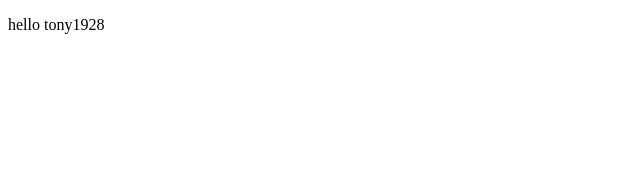
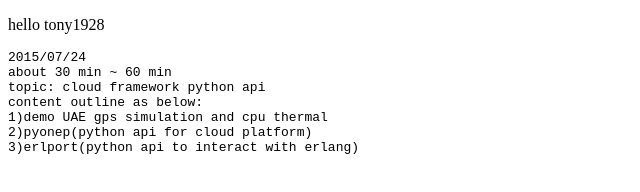
Before and after one commit to Tony1928/Tony1928, a plain HTML site: page index.html in a window 1280 px wide. Shown: the whole page, without its empty margins (0-640 px from the left). Drawn offline with Linux system fonts and the light colour scheme.

Commit message:
outline update

```diff
--- a/index.html
+++ b/index.html
@@ -2,6 +2,14 @@
 <html>
 <body>
 <p>hello tony1928</p>
-
+<pre>
+2015/07/24
+about 30 min ~ 60 min
+topic: cloud framework python api
+content outline as below:
+1)demo UAE gps simulation and cpu thermal
+2)pyonep(python api for cloud platform)
+3)erlport(python api to interact with erlang)
+</pre>
 <body>
 </html>
```
